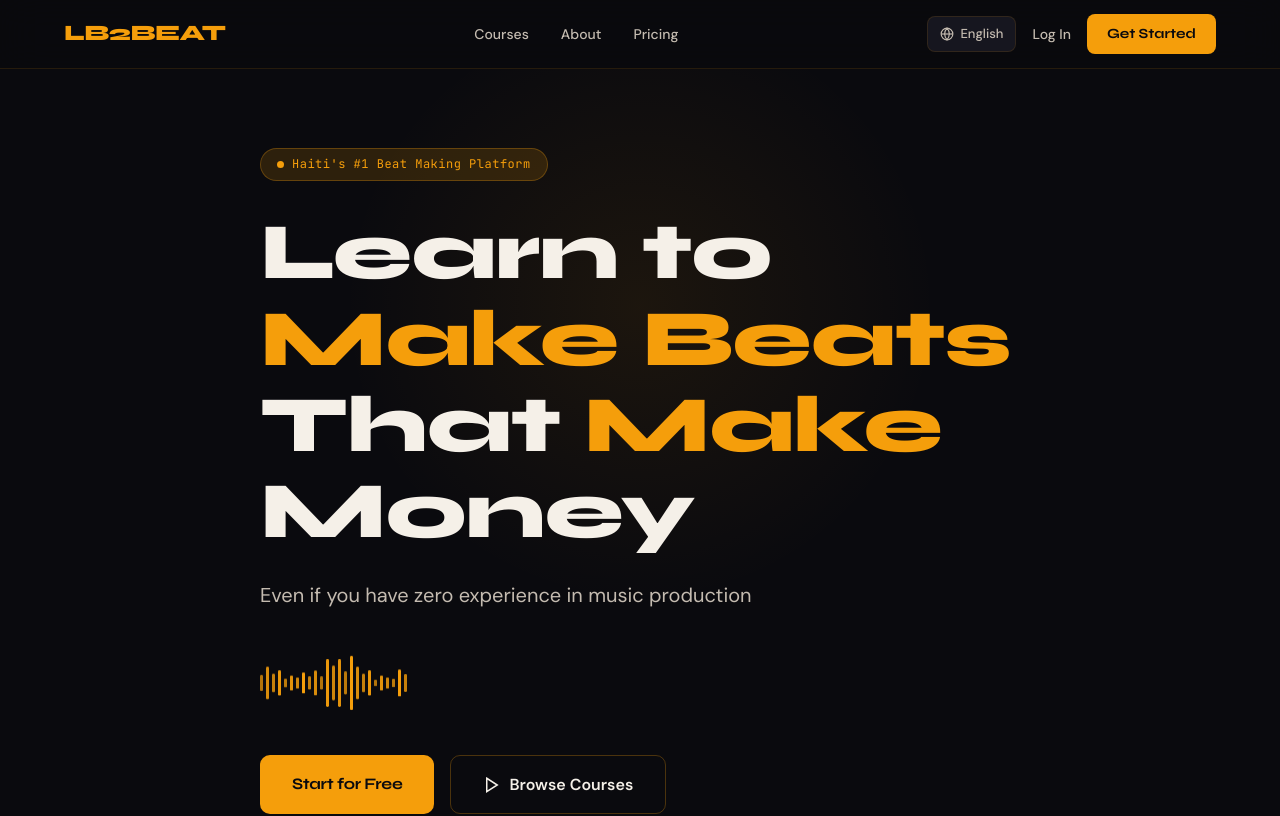
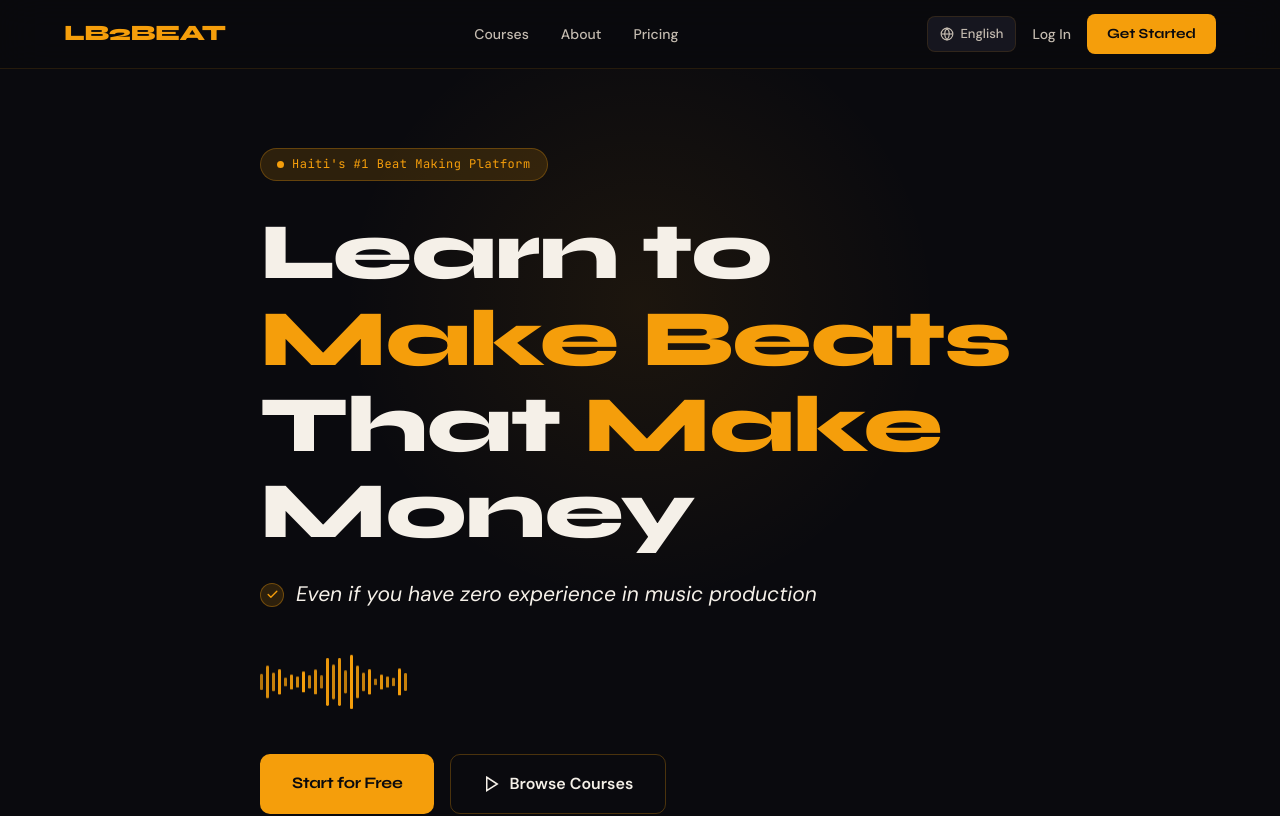
Before and after one commit to skywalker2k17/lb2beat, a Next.js app in the folder apps/web/: page /en in a window 1280 px wide. Shown: the top 816 px of the page. Built offline with nearby package versions, Linux system fonts and the light colour scheme.

Commit message:
Improve hero subheadline readability: checkmark callout with white italic text

```diff
--- a/apps/web/components/home/HeroSection.tsx
+++ b/apps/web/components/home/HeroSection.tsx
@@ -69,15 +69,32 @@ export default function HeroSection() {
           </h1>
 
           {/* Subheadline */}
-          <p style={{
-            fontSize: "clamp(16px, 2.5vw, 20px)",
-            color: "var(--text-secondary)",
-            lineHeight: 1.6,
+          <div style={{
+            display: "inline-flex", alignItems: "center", gap: 12,
             marginBottom: 40,
-            maxWidth: 560,
           }}>
-            {t("subheadline")}
-          </p>
+            <span style={{
+              display: "flex", alignItems: "center", justifyContent: "center",
+              width: 24, height: 24, borderRadius: "50%",
+              background: "rgba(245,158,11,0.15)",
+              border: "1px solid rgba(245,158,11,0.35)",
+              flexShrink: 0,
+            }}>
+              <svg width="13" height="13" viewBox="0 0 24 24" fill="none" stroke="#f59e0b" strokeWidth="2.5" strokeLinecap="round" strokeLinejoin="round">
+                <polyline points="20 6 9 17 4 12"/>
+              </svg>
+            </span>
+            <p style={{
+              fontSize: "clamp(17px, 2.2vw, 21px)",
+              color: "var(--text-primary)",
+              lineHeight: 1.5,
+              fontWeight: 400,
+              fontStyle: "italic",
+              margin: 0,
+            }}>
+              {t("subheadline")}
+            </p>
+          </div>
 
           {/* Waveform — signature element */}
           <div style={{ marginBottom: 40 }}>
```
